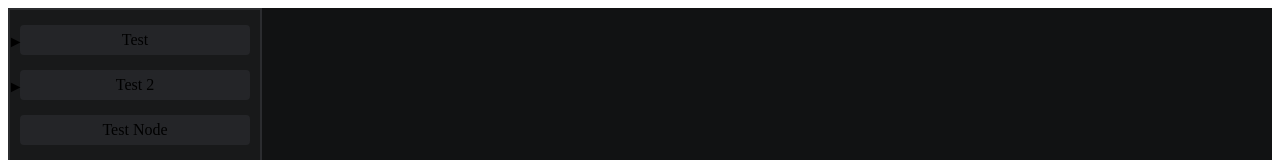
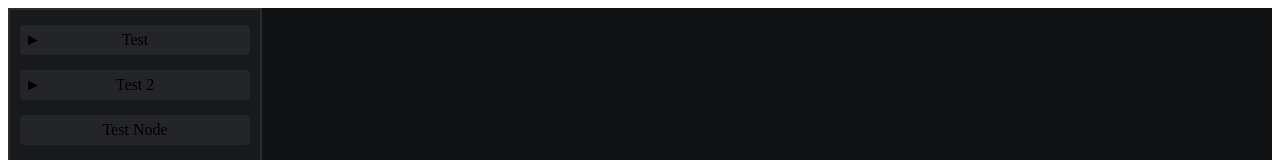
Before and after one commit to JohnArochaDev/noted, a Next.js app: page / in a window 1280 px wide. Shown: the top 160 px of the page. Built offline with nearby package versions, Linux system fonts and the light colour scheme.

Commit message:
added more styling to finish the indentation

```diff
--- a/app/Components/SideBar/Folder/styles.module.scss
+++ b/app/Components/SideBar/Folder/styles.module.scss
@@ -12,6 +12,7 @@
   justify-content: center;
   user-select: none;
   flex: 1 1 auto;
+  position: relative;
 }
 
 .folder:hover {
@@ -20,17 +21,18 @@
 
 .selected {
   position: absolute;
-  left: calc(1% - 10px); // hardcoded for now
+  left: 0px;
+  top: calc(50% - 7.5px);
   width: 2px;
   height: 15px;
-  align-self: center;
   background-color: $highlight;
 }
 
 .open {
   position: absolute;
-  left: calc(1% - 5px); // hardcoded for now
-  width: 2px;
-  height: 15px;
-  align-self: center;
+  left: 5px;
+  top: 50%;
+  transform: translateY(-50%);
+  width: auto;
+  height: auto;
 }
--- a/app/Components/SideBar/Node/styles.module.scss
+++ b/app/Components/SideBar/Node/styles.module.scss
@@ -12,6 +12,7 @@
   justify-content: center;
   user-select: none;
   flex: 1 1 auto;
+  position: relative;
 }
 
 .node:hover {
@@ -20,9 +21,9 @@
 
 .selected {
   position: absolute;
-  left: calc(1% - 10px); // hardcoded for now
+  left: 0px;
+  top: calc(50% - 7.5px);
   width: 2px;
   height: 15px;
-  align-self: center;
   background-color: $highlight;
 }
```
Also changed, not shown: app/Components/SideBar/Node/index.tsx (indentation only).
